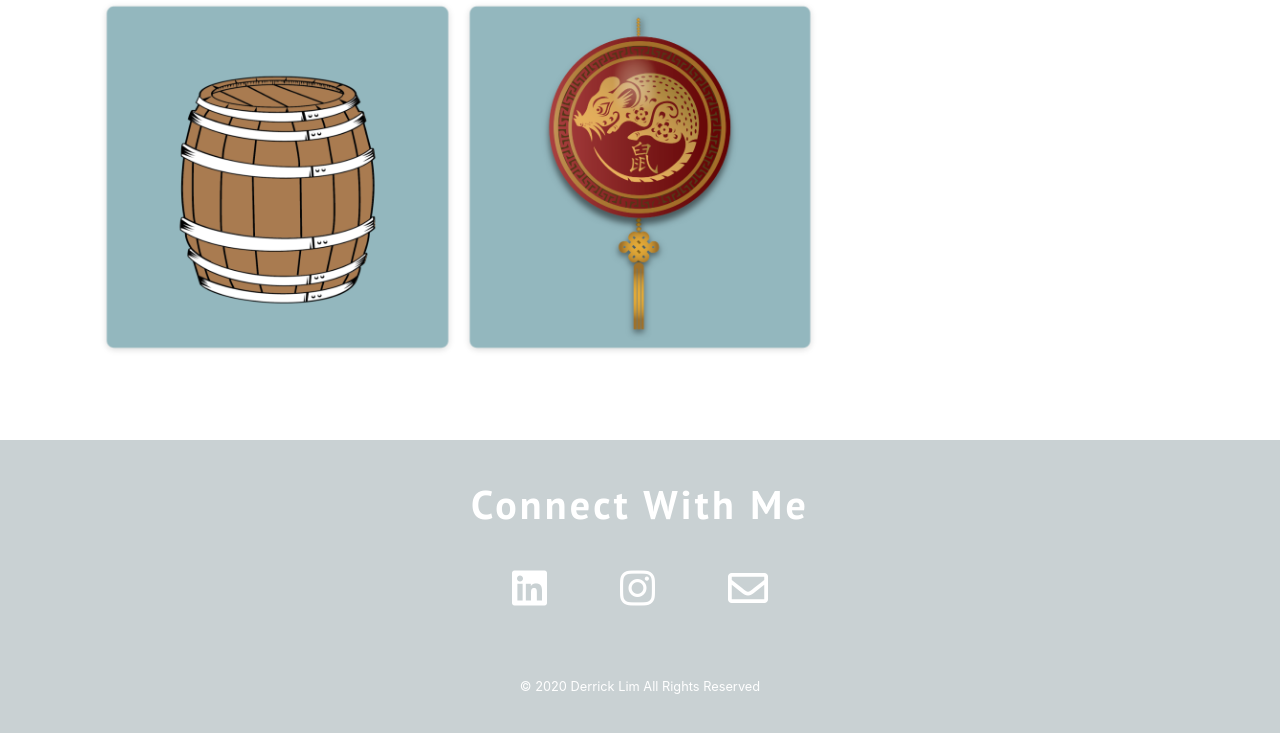
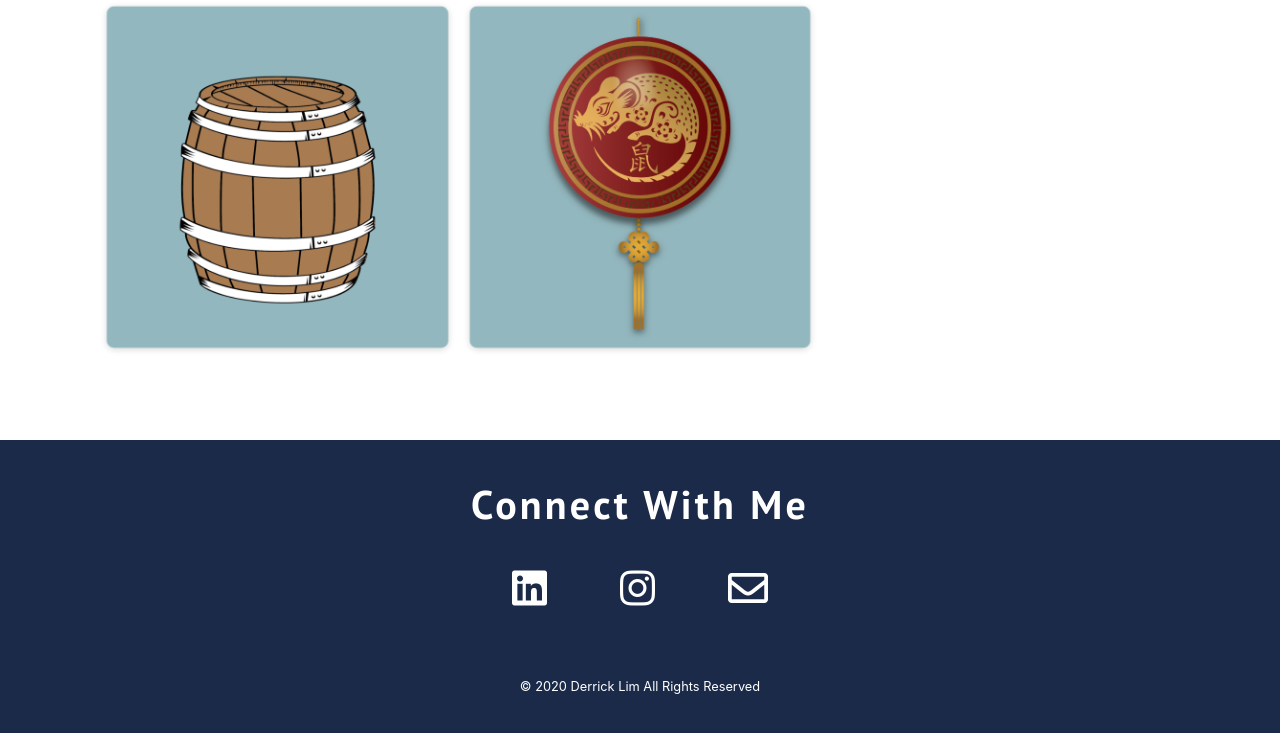
Before and after one commit to Derrick-lkh/resume, a plain HTML site: page index.html in a window 1280 px wide. Shown: the part 5930-6663 px from the top of the page. Drawn offline with Linux system fonts and the light colour scheme.

Commit message:
Update main.css

```diff
--- a/css/main.css
+++ b/css/main.css
@@ -297,7 +297,7 @@ h2 {
 }
 
 .footer {
-  background: #c9d1d3;
+  background: #1b2a49;
   text-align: center;
   padding: 2.5rem 0;
 }
```
